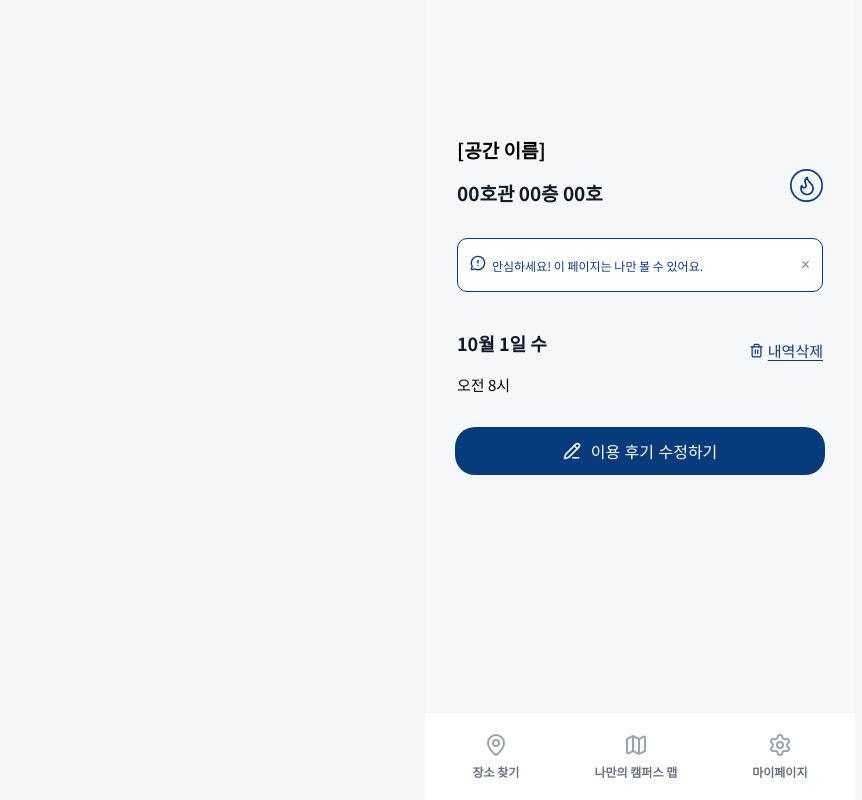
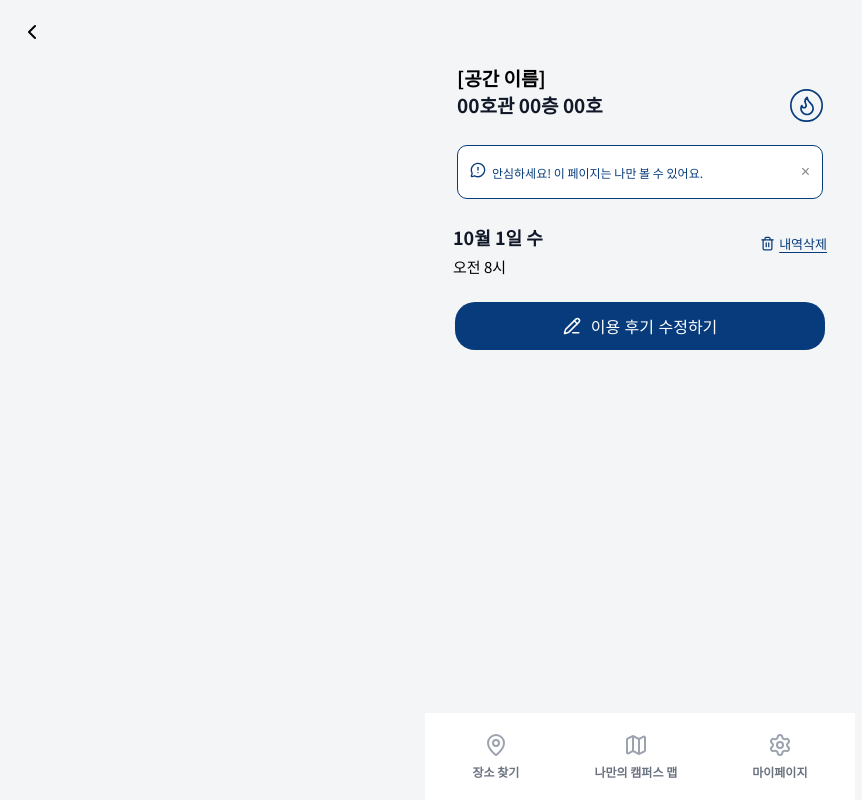
Before and after one commit to inu-appcenter/SpotinU-Web, a React (Vite) app: page /visit/complete in a window 1280 px wide. Shown: the whole page, without its empty margins (0-862 px from the left). Built offline with nearby package versions, Linux system fonts and the light colour scheme.

Commit message:
style : 리뷰등록화면 정리

```diff
--- /dev/null
+++ b/src/components/PlaceReview/Btns/BackBtn.tsx
@@ -0,0 +1,48 @@
+// src/components/Common/BackButton.tsx
+import { ChevronLeft } from 'lucide-react'
+import { useNavigate } from 'react-router-dom'
+import styled from 'styled-components'
+
+type Props = {
+  onClick?: () => void
+}
+
+export default function BackButton({ onClick }: Props) {
+  const navigate = useNavigate()
+
+  const handleClick = () => {
+    if (onClick) {
+      onClick()
+    } else {
+      navigate(-1) // 기본 동작: 이전 페이지로 이동
+    }
+  }
+
+  return (
+    <Button onClick={handleClick}>
+      <ChevronLeft size={24} />
+    </Button>
+  )
+}
+
+const Button = styled.button`
+  position: absolute;
+  top: 16px;
+  left: 16px;
+  color: black;
+
+  background: none;
+  border: none;
+  cursor: pointer;
+
+  display: flex;
+  align-items: center;
+  justify-content: center;
+
+  padding: 4px;
+  border-radius: 50%;
+
+  &:hover {
+    background: rgba(0, 0, 0, 0.05);
+  }
+`
--- a/src/components/PlaceReview/Btns/CloseBtn.tsx
+++ b/src/components/PlaceReview/Btns/CloseBtn.tsx
@@ -27,13 +27,13 @@ const HeaderOuter = styled.header`
 
 const Inner = styled.div`
   max-width: 560px;
-  height: 48px;
+  height: 0px;
   margin: 0 auto;
 
   display: flex;
   align-items: center;
   justify-content: flex-end;
-  padding: 0 16px;
+  padding: 0 8px;
 `
 
 const CloseButton = styled.button`
--- a/src/components/PlaceReview/CommentCard/CommentCard.tsx
+++ b/src/components/PlaceReview/CommentCard/CommentCard.tsx
@@ -37,10 +37,9 @@ const Card = styled.div`
   padding: 12px;
   color: #fff;
 
-  margin: 12px 12px 0;
+  margin: 1px 12px 0;
   background: #4f74a2;
   border-radius: 12px;
-  margin-bottom: 8px;
 `
 
 const Row = styled.div<{ $reverse?: boolean }>`
--- a/src/components/PlaceReview/ReviewRequest/ReviewInput.tsx
+++ b/src/components/PlaceReview/ReviewRequest/ReviewInput.tsx
@@ -18,7 +18,7 @@ const Wrap = styled.section`
 // 업로드 박스
 const UploadBox = styled.button`
   width: 100%;
-  min-height: 220px;
+  min-height: 180px;
   border-radius: 16px;
   border: 1px dashed #c8cfd9;
   background: #d9d9d9;
@@ -117,7 +117,7 @@ const Textarea = styled.textarea`
   width: 100%;
   font-size: 12px;
   line-height: 1.5;
-  min-height: 120px;
+  min-height: 90px;
   margin-top: 12px;
 
   border: none;
--- a/src/components/PlaceReview/ReviewRequest/VisitHistory.tsx
+++ b/src/components/PlaceReview/ReviewRequest/VisitHistory.tsx
@@ -12,7 +12,7 @@ type Props = {
 const Wrap = styled.section`
   display: grid;
   gap: 8px;
-  margin-top: 75px;
+  margin-top: px;
 `
 
 const Head = styled.div`
@@ -25,7 +25,7 @@ const Title = styled.div`
   display: grid;
   gap: 1px;
   margin-left: 12px;
-  margin-bottom: 14px;
+  margin-bottom: px;
   strong {
     font-size: 14px;
   }
@@ -45,7 +45,6 @@ const PillBar = styled.div`
   display: flex;
   flex-wrap: wrap;
   gap: 8px;
-  margin-bottom: 5px;
 `
 
 const Pill = styled.span`
--- a/src/components/PlaceReview/VisitComplete/PlaceTitle.tsx
+++ b/src/components/PlaceReview/VisitComplete/PlaceTitle.tsx
@@ -34,7 +34,7 @@ const Wrap = styled.div`
   align-items: center;
   justify-content: space-between;
   padding: 20px 16px 10px;
-  padding-top: 120px;
+  margin-top: 28px;
 `
 
 const Left = styled.div`
@@ -46,7 +46,6 @@ const Label = styled.div`
   font-size: 19px;
   color: #000000ff;
   font-weight: 800;
-  margin-bottom: 16px;
 `
 
 const Title = styled.h1`
--- a/src/components/PlaceReview/VisitComplete/PrivateTip.tsx
+++ b/src/components/PlaceReview/VisitComplete/PrivateTip.tsx
@@ -30,7 +30,7 @@ const Wrap = styled.div`
   display: flex;
   align-items: center;
   gap: 6px;
-  margin: 22px 16px 0;
+  margin: 0 16px 0;
   background: #fff;
   border: 1.5px solid #073b7b;
   border-radius: 10px;
--- a/src/components/PlaceReview/VisitComplete/VisitMetaRow.tsx
+++ b/src/components/PlaceReview/VisitComplete/VisitMetaRow.tsx
@@ -34,10 +34,7 @@ const Wrap = styled.div`
   display: flex;
   justify-content: space-between;
   align-items: flex-start;
-  padding: 16px;
-  margin-top: 22px;
-
-  gap: 12px;
+  padding: 12px;
 `
 
 const Left = styled.div`
@@ -51,7 +48,7 @@ const DateTitle = styled.div`
 `
 
 const Sub = styled.div`
-  margin-top: 18px;
+  margin-top: 6px;
   font-size: 15px;
   color: #000000ff;
 `
@@ -60,7 +57,7 @@ const Right = styled.div``
 
 const DeleteBtn = styled.button`
   margin-top: 10px;
-  font-size: 15px;
+  font-size: 13px;
   background: none;
   border: 0;
   color: #073b7b;
--- a/src/pages/VisitCompletePage.tsx
+++ b/src/pages/VisitCompletePage.tsx
@@ -1,13 +1,14 @@
-// 리뷰 등록
+// VisitCompletePage.tsx (일부 생략 없이 전체 교체해도 됨)
 import { format } from 'date-fns'
 import { ko } from 'date-fns/locale'
-import { useCallback, useEffect, useState } from 'react'
+import { useCallback, useEffect, useLayoutEffect, useState } from 'react'
 import { useLocation, useNavigate } from 'react-router-dom'
 import styled from 'styled-components'
 
 import BottomNavBar from '../components/Common/BottomNavBar'
 import CommonModal from '../components/Common/CommonModal'
 import SaveButton from '../components/Common/SaveButton'
+import BackBtn from '../components/PlaceReview/Btns/BackBtn'
 import CommentCard from '../components/PlaceReview/CommentCard/CommentCard'
 import KeywordChips from '../components/PlaceReview/CommentCard/KeywordChips'
 import PlaceTitle from '../components/PlaceReview/VisitComplete/PlaceTitle'
@@ -22,7 +23,6 @@ type VisitCompleteState = {
   visitCount?: number
   isFavorite?: boolean
   keywords?: string[]
-  noKeyword?: boolean
   mediaUrls?: string[]
   comment?: string
 }
@@ -54,18 +54,14 @@ export default function VisitCompletePage() {
 
   const toggleSave = useCallback(async () => {
     if (!isLogin) return showLoginSheet()
-
     setIsSaved((prev) => !prev)
     try {
-      // TODO: API 연동 (저장/해제)
-      // if (!isSaved) await api.save(state?.placeId)
-      // else await api.unsave(state?.placeId)
+      // TODO: API 연동
     } catch (e) {
       console.error(e)
-      // 실패 시 롤백
       setIsSaved((prev) => !prev)
     }
-  }, [isLogin, showLoginSheet /*, isSaved, state?.placeId */])
+  }, [isLogin, showLoginSheet])
 
   useEffect(() => {
     if (!isDeleteOpen) return
@@ -75,27 +71,33 @@ export default function VisitCompletePage() {
       document.body.style.overflow = prev
     }
   }, [isDeleteOpen])
-  //// 선택임
 
   const handleConfirmDelete = useCallback(async () => {
     try {
-      // TODO: 방문내역 삭제 API 호출
       console.log('방문내역 삭제 확정')
-
       setDeleteOpen(false)
       nav(-1)
     } catch (e) {
       console.error(e)
       setDeleteOpen(false)
     }
-  }, [nav /* , state?.visitId */])
+  }, [nav])
 
   const handleCancelDelete = useCallback(() => {
     setDeleteOpen(false)
   }, [])
 
+  // 헤더 실제 높이를 CSS 변수로 저장 (그라디언트 분기점에 사용)
+  useLayoutEffect(() => {
+    const headerEl = document.querySelector('header')
+    const h = headerEl ? Math.round(headerEl.getBoundingClientRect().height) : 56
+    document.documentElement.style.setProperty('--header-h', `${h}px`)
+  }, [])
+
   return (
     <Viewport>
+      <BackBtn />
+
       <Screen>
         <Main>
           <PlaceTitle
@@ -142,7 +144,9 @@ export default function VisitCompletePage() {
           </CTA>
         </Main>
       </Screen>
+
       <BottomNavBar />
+
       <CommonModal
         isOpen={isDeleteOpen}
         title="방문내역 삭제"
@@ -164,24 +168,24 @@ export default function VisitCompletePage() {
 
 const Viewport = styled.div`
   min-height: 100dvh;
-  background: #f6f7f8;
   overflow-y: auto;
 `
 
 const Screen = styled.div`
   width: min(100vw, 430px);
   margin: 0 auto;
+  background: transparent; /* Viewport 그라디언트 보이도록 */
 `
 
 const Main = styled.main`
   display: flex;
   flex-direction: column;
-  padding: 16px 16px 0;
+  gap: 13px;
+  padding: 12px 16px 0;
 `
 
-const CTA = styled.div`
-  padding: 16px 0;
-`
+const CTA = styled.div``
+
 const Center = styled.div`
   text-align: center;
 `
```
